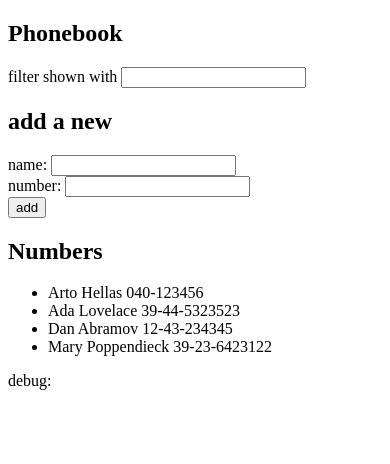
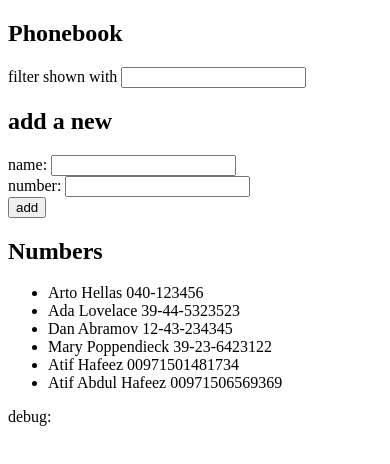
Before and after one commit to atif-hafeez/FullStackOpen, a React (Create React App) app in the folder phonebookapp/: page / in a window 390 px wide. Shown: the top 464 px of the page. Built offline with nearby package versions, Linux system fonts and the light colour scheme; data requests are answered from the project's data file.

Commit message:
2.15 - Phonebook step 7 - Completed

```diff
--- a/phonebookapp/db.json
+++ b/phonebookapp/db.json
@@ -1,5 +1,5 @@
 {
-  "persons":[
+  "persons": [
     {
       "name": "Arto Hellas",
       "number": "040-123456",
@@ -19,6 +19,16 @@
       "name": "Mary Poppendieck",
       "number": "39-23-6423122",
       "id": 4
+    },
+    {
+      "name": "Atif Hafeez",
+      "number": "00971501481734",
+      "id": 5
+    },
+    {
+      "name": "Atif Abdul Hafeez",
+      "number": "00971506569369",
+      "id": 6
     }
   ]
 }
--- a/phonebookapp/src/App.js
+++ b/phonebookapp/src/App.js
@@ -71,9 +71,13 @@ const App = () => {
         name: newName,
         number: newNumber,
       }
-      setPersons(persons.concat(newPerson))
-      setNewName('')
-      setNewNumber('')
+
+      axios
+        .post('http://localhost:3001/persons', newPerson)
+        .then(response => {
+          setPersons(persons.concat(response.data))
+          console.log("Added new person", response.data)
+        })
     }
   }
 
```
